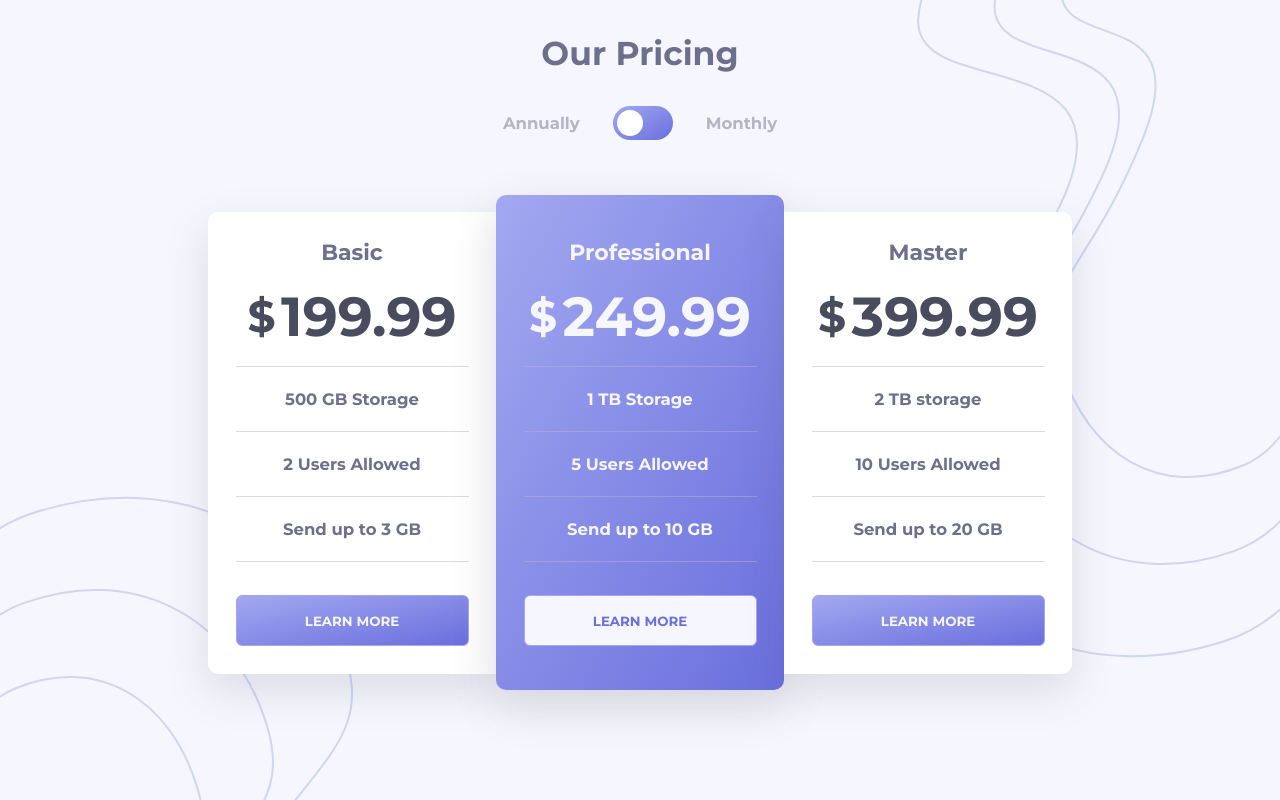
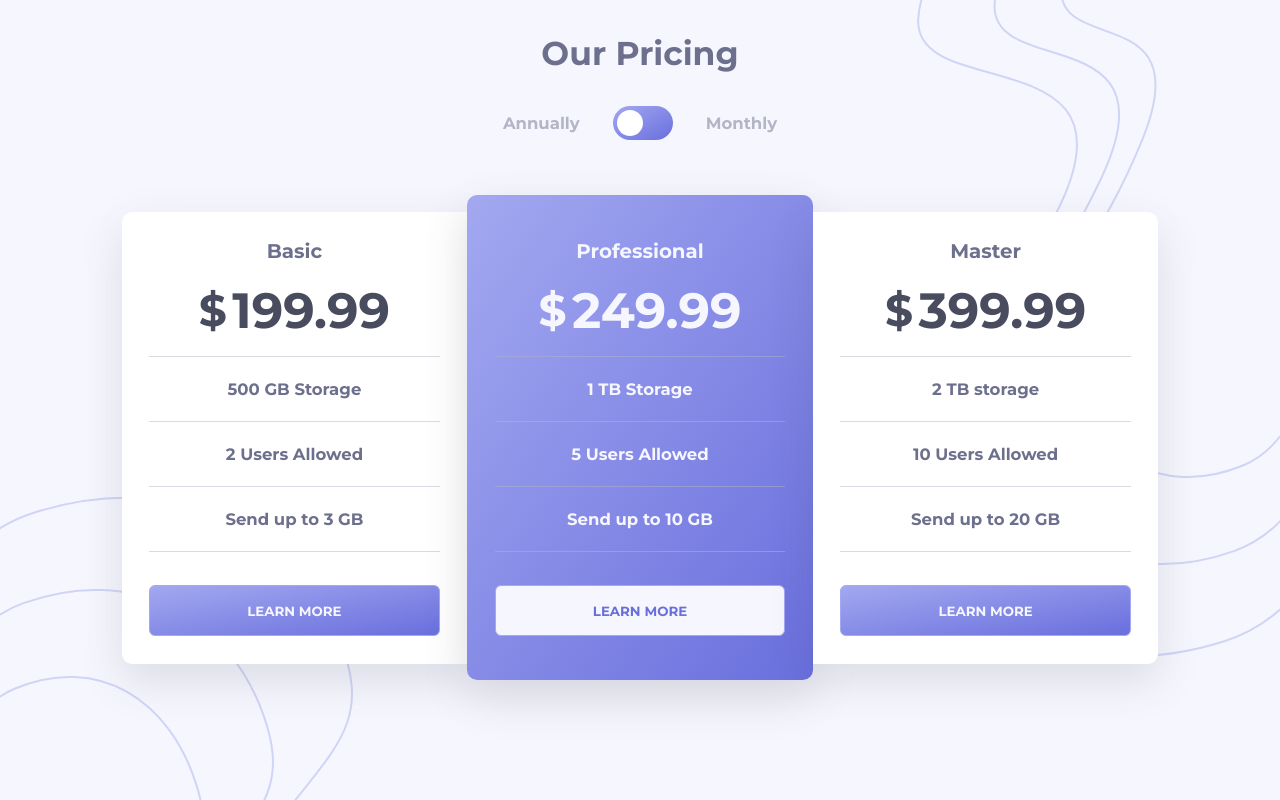
Before and after one commit to tan911/pricing-component-with-toggle, a website built with Parcel: page index.html in a window 1280 px wide. Built offline with nearby package versions, Linux system fonts and the light colour scheme.

Commit message:
fixing layouts

```diff
--- a/sass/_layout.scss
+++ b/sass/_layout.scss
@@ -36,6 +36,10 @@
       text-align: center;
       width: 25%;
 
+      @include respond(big-desktop) {
+        width: 30%;
+      }
+
       @include respond(tablet-landscape) {
         width: 30%;
       }
@@ -48,6 +52,10 @@
         text-transform: capitalize;
         margin-bottom: 3rem;
         font-size: 2rem;
+
+        @include respond(big-desktop) {
+          font-size: 1.8rem;
+        }
       }
 
       & p {
@@ -63,7 +71,7 @@
           text-align: center;
 
           @include respond(big-desktop) {
-            font-size: 5rem;
+            font-size: 4.5rem;
           }
         }
       }
```
Also changed, not shown: css/style.css.
